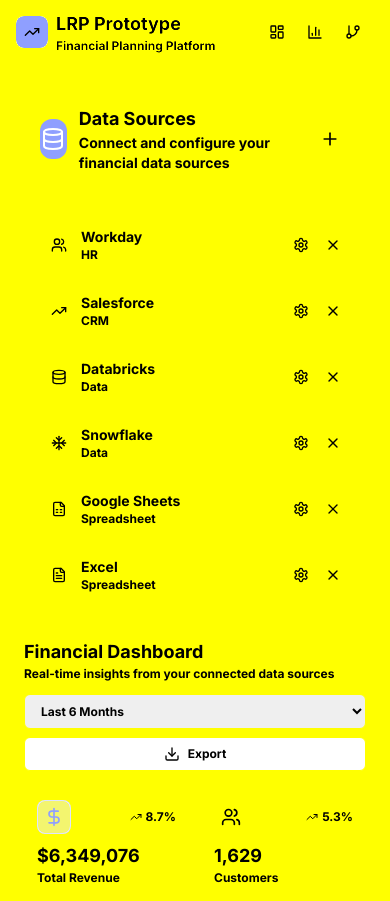
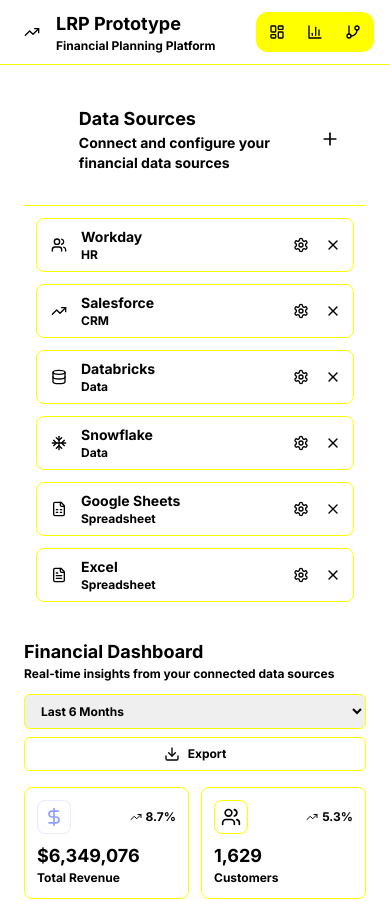
Before and after one commit to bertharo/planning, a Next.js app: page / in a window 390 px wide. Shown: the top 901 px of the page. Built offline with nearby package versions, Linux system fonts and the light colour scheme.

Commit message:
Remove yellow colors and force white background to fix mobile yellow background issue

```diff
--- a/app/globals.css
+++ b/app/globals.css
@@ -33,11 +33,16 @@
   }
 
   body {
-    background-color: hsl(var(--background));
+    background-color: #ffffff !important;
     color: hsl(var(--foreground));
     font-feature-settings: "rlig" 1, "calt" 1;
     -webkit-font-smoothing: antialiased;
     -moz-osx-font-smoothing: grayscale;
+  }
+
+  /* Force white background everywhere */
+  html, body, #__next, main, div {
+    background-color: #ffffff !important;
   }
 
   /* Focus styles */
--- a/components/DashboardSection.tsx
+++ b/components/DashboardSection.tsx
@@ -78,7 +78,7 @@
       const productBreakdown = [
         { product: 'Product 001', value: Math.floor(currentRevenue * 0.35), color: '#3b82f6' },
         { product: 'Product 013', value: Math.floor(currentRevenue * 0.25), color: '#10b981' },
-        { product: 'Product 007', value: Math.floor(currentRevenue * 0.20), color: '#f59e0b' },
+        { product: 'Product 007', value: Math.floor(currentRevenue * 0.20), color: '#6b7280' },
         { product: 'Product 045', value: Math.floor(currentRevenue * 0.15), color: '#ef4444' },
         { product: 'Others', value: Math.floor(currentRevenue * 0.05), color: '#8b5cf6' }
       ]
@@ -86,7 +86,7 @@
       const regionBreakdown = [
         { region: 'US', value: Math.floor(currentRevenue * 0.45), color: '#3b82f6' },
         { region: 'Europe', value: Math.floor(currentRevenue * 0.25), color: '#10b981' },
-        { region: 'Asia', value: Math.floor(currentRevenue * 0.20), color: '#f59e0b' },
+        { region: 'Asia', value: Math.floor(currentRevenue * 0.20), color: '#6b7280' },
         { region: 'Australia', value: Math.floor(currentRevenue * 0.10), color: '#ef4444' }
       ]
 
```
